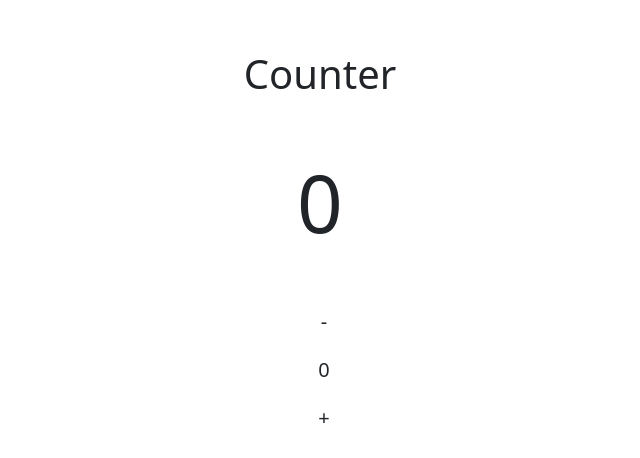
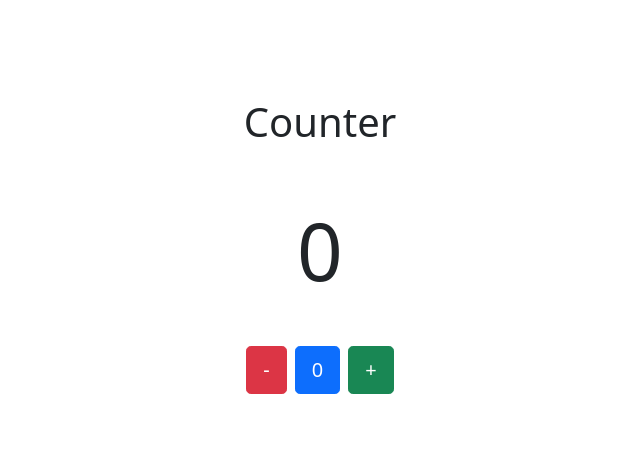
Before and after one commit to felipepereirapinto/next-react-counter, a Next.js app: page / in a window 1280 px wide. Shown: the part 154-612 px from the top of the page, without its empty margins (320-960 px from the left). Built offline with nearby package versions, Linux system fonts and the light colour scheme.

Commit message:
chore: Counter refactoring

```diff
--- a/src/components/Counter.tsx
+++ b/src/components/Counter.tsx
@@ -1,7 +1,11 @@
 import { useState } from 'react'
+
+import Container from './Container'
+import Title from './Title'
+import Display from './Display'
 import Button from './Button'
 
-function Counter() {
+const Counter: React.FC = () => {
   const [counter, setCounter] = useState(0)
 
   const addCounter = () => setCounter(counter + 1)
@@ -9,25 +13,16 @@ function Counter() {
   const resetCounter = () => setCounter(0)
 
   return (
-    <div
-      className='vh-100 vw-100 d-flex flex-column justify-content-center align-items-center'
-    >
-      <h1 className='text-center h1'>Counter</h1>
+    <Container>
+      <Title>Counter</Title>
+      <Display>{counter}</Display>
 
-      <p
-        className='text-center display-1 m-5'
-      >
-        {counter}
-      </p>
-
-      <div
-        className='row'
-      >
-        <Button onClick={subCounter} icon={'-'} className='btn-danger col mx-1' />
-        <Button onClick={resetCounter} icon={'0'} className='btn-primary col mx-1' />
-        <Button onClick={addCounter} icon={'+'} className='btn-success col mx-1' />
+      <div>
+        <Button onClick={subCounter} icon={'-'} color='danger' />
+        <Button onClick={resetCounter} icon={'0'} color='primary' />
+        <Button onClick={addCounter} icon={'+'} color='success' />
       </div>
-    </div>
+    </Container>
   )
 }
 
```
